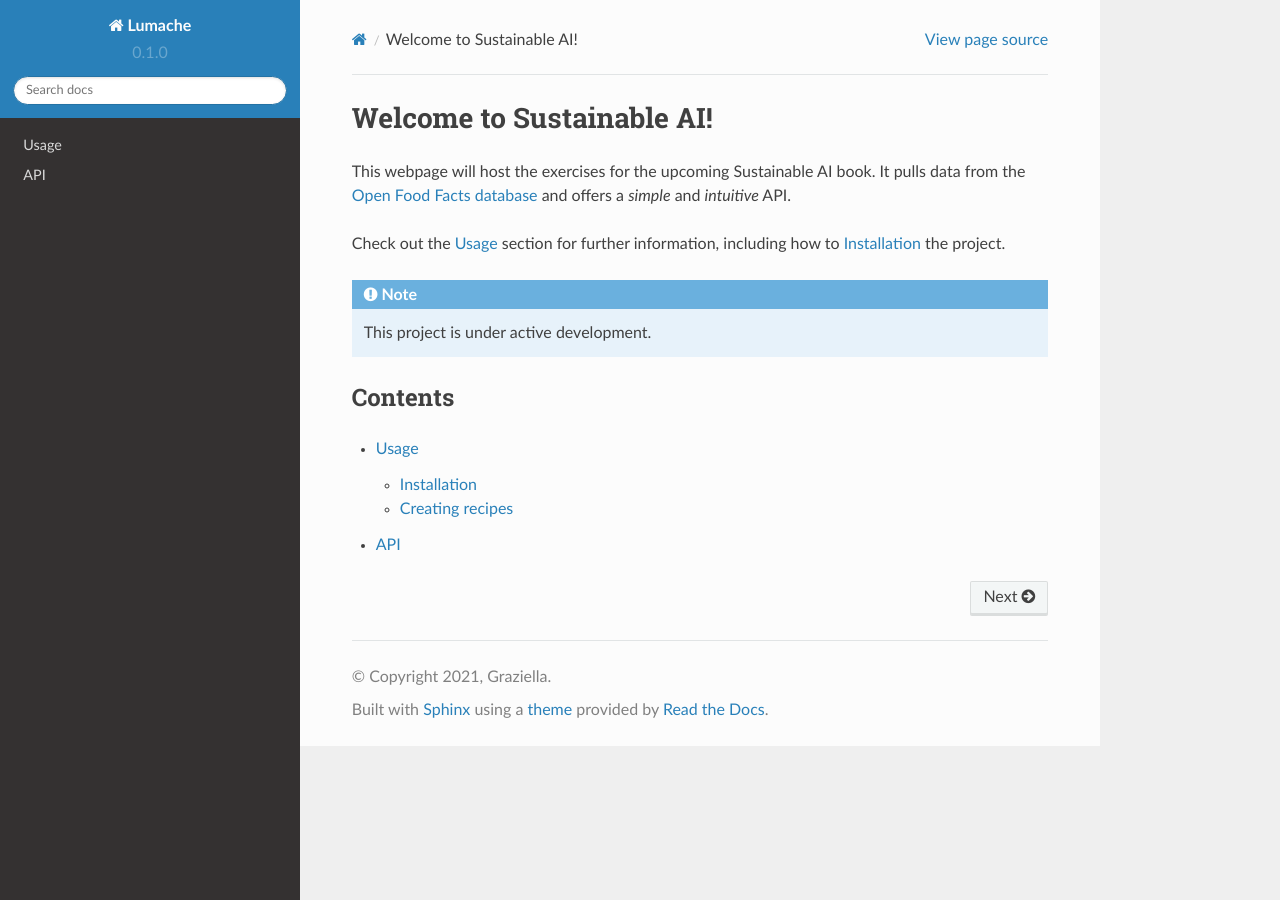
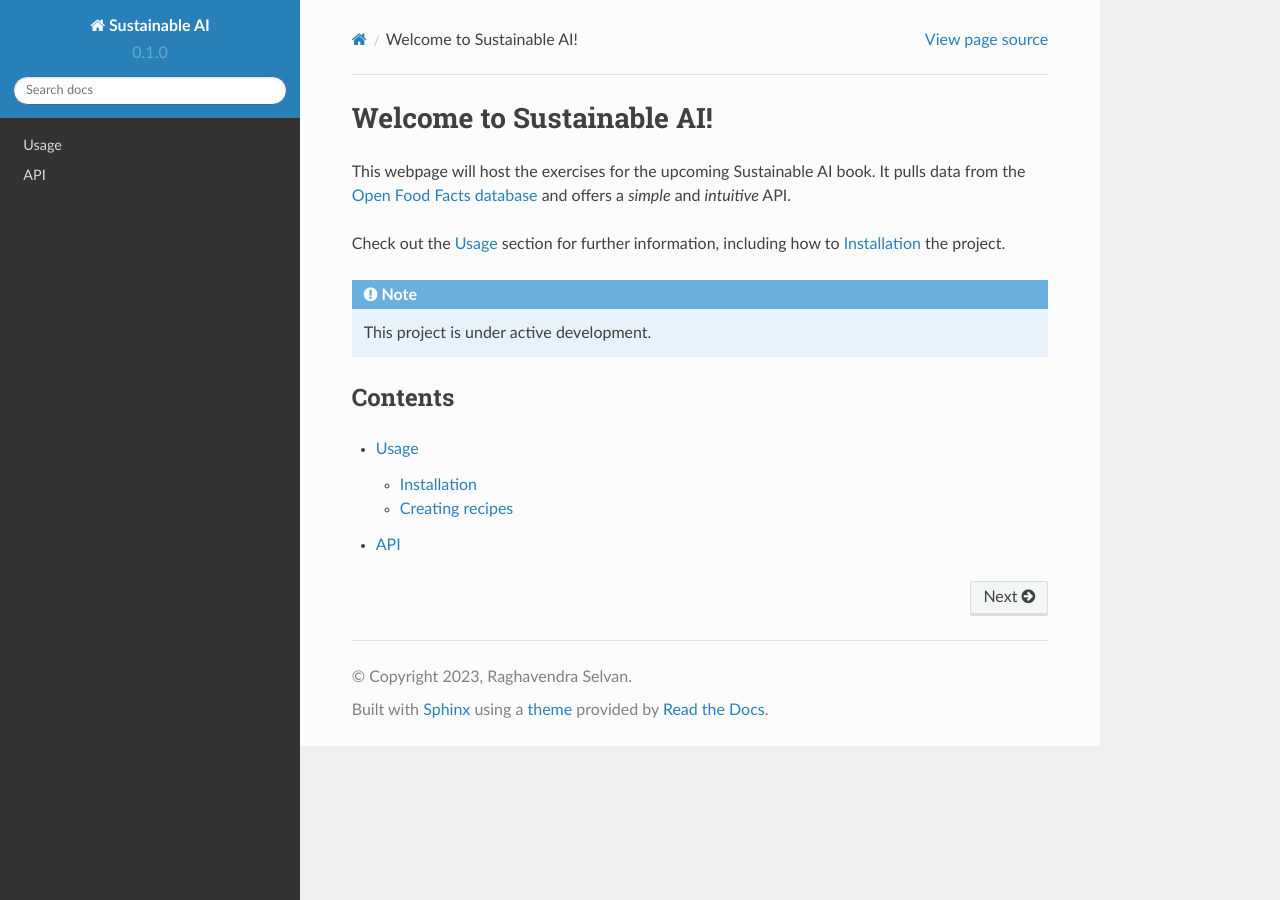
Before and after one commit to raghavian/sustainable-ai-notebooks, a Sphinx documentation site: the page built from docs/source/index.rst, in a window 1280 px wide. Built offline with Sphinx 7.4.7 and the Read the Docs theme 2.0.0, drawn with Linux system fonts in a browser that asks for light colours.

Commit message:
Change proj name in config

```diff
--- a/docs/source/conf.py
+++ b/docs/source/conf.py
@@ -2,9 +2,9 @@
 
 # -- Project information
 
-project = 'Lumache'
-copyright = '2021, Graziella'
-author = 'Graziella'
+project = 'Sustainable AI'
+copyright = '2023, Raghavendra Selvan'
+author = 'Raghavendra Selvan'
 
 release = '0.1'
 version = '0.1.0'
```
